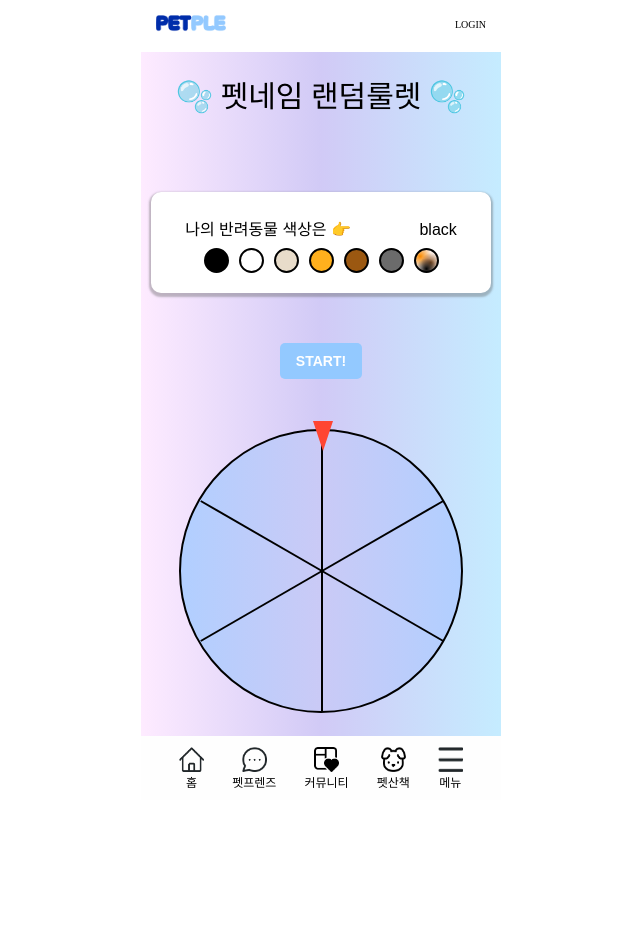
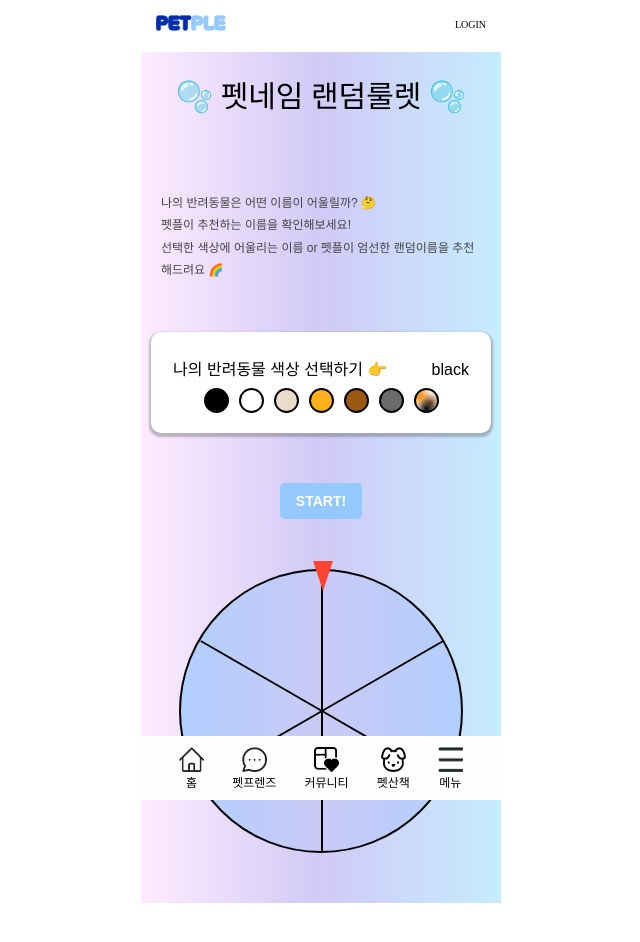
Before and after one commit to yunzzng/petple-front, a React (Vite) app: page /roulette in a window 1280 px wide. Shown: the top 942 px of the page, without its empty margins (319-959 px from the left). Before the commit the page ends 815 px from the top, so only its background shows below. Built offline with nearby package versions, Linux system fonts and the light colour scheme; a web font is replaced by a local one.

Commit message:
룰렛 문구, css수정

```diff
--- a/src/pages/Roulette/index.tsx
+++ b/src/pages/Roulette/index.tsx
@@ -56,9 +56,19 @@ const Roulette = () => {
     <div className={style.roulette_total_wrap}>
       <div className={style.roulette_content}>
         <h1 className={style.h1}>🫧 펫네임 랜덤룰렛 🫧</h1>
+        <div>
+          <p className={style.description}>
+            나의 반려동물은 어떤 이름이 어울릴까? 🤔
+            <br />
+            펫플이 추천하는 이름을 확인해보세요!
+            <br />
+            선택한 색상에 어울리는 이름 or 펫플이 엄선한 랜덤이름을 추천해드려요
+            🌈
+          </p>
+        </div>
         <div className={style.color_wrap}>
           <div className={style.colorPick}>
-            <p>나의 반려동물 색상은 👉</p>
+            <p>나의 반려동물 색상 선택하기 👉</p>
             <p>{color}</p>
           </div>
           <div className={style.button_wrap}>
--- a/src/pages/Roulette/roulette.module.css
+++ b/src/pages/Roulette/roulette.module.css
@@ -216,7 +216,8 @@
   left: 50%;
   bottom: 50%;
   width: 2px;
-
+  display: flex;
+  justify-content: center;
   background-color: #000;
   transform-origin: bottom;
   transform: rotate(60deg);
@@ -329,3 +330,10 @@
   padding: 10px 20px;
   margin-right: 20px;
 }
+
+.description {
+  font-size: 12px;
+  line-height: 1.4rem;
+  color: #444;
+  padding: 0px 20px;
+}
```
